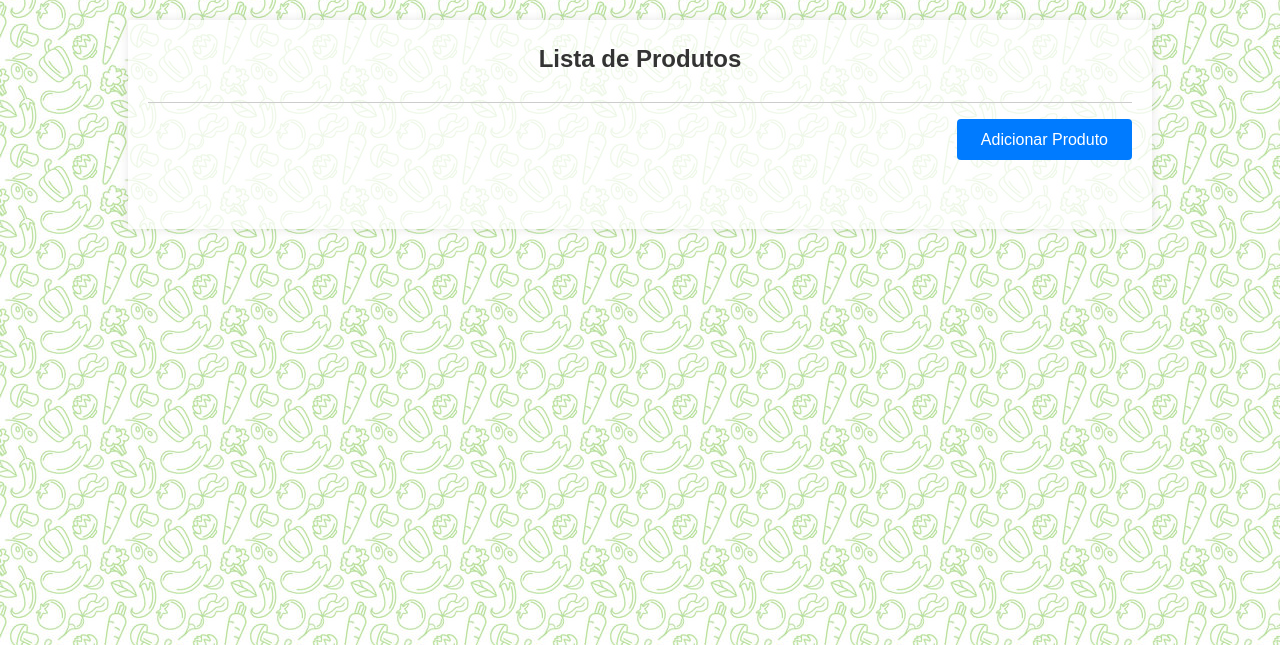
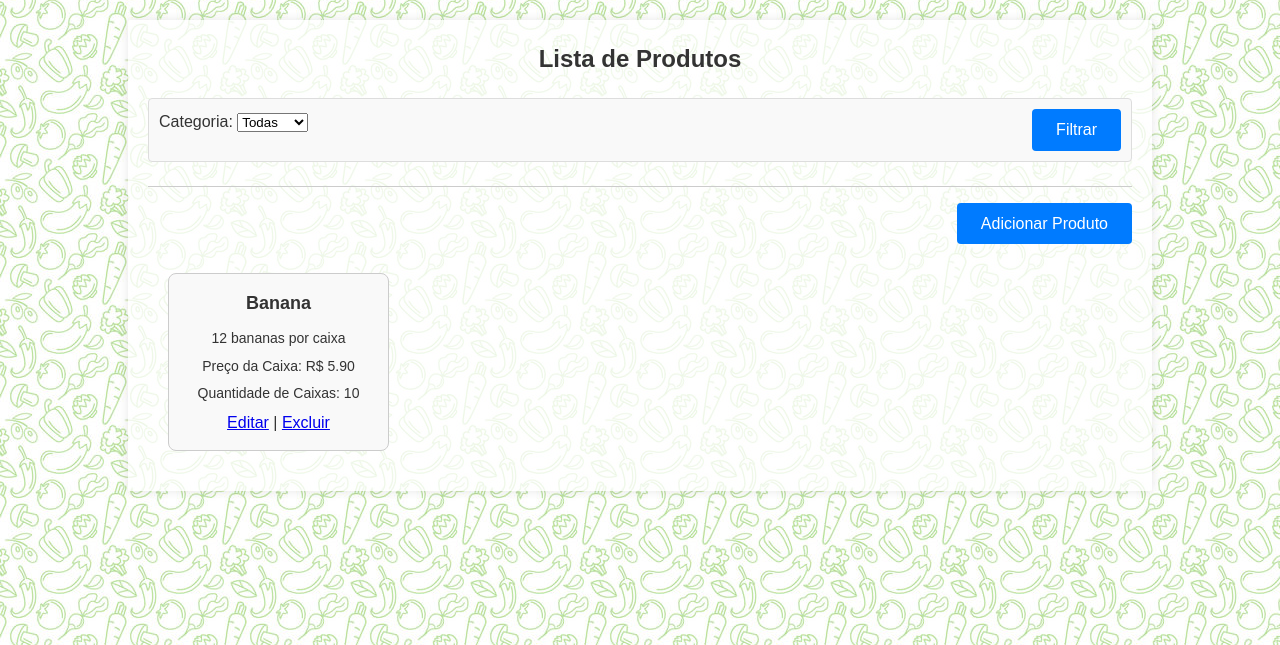
Before and after one commit to Renannz1/projeto-web-salefruits, a Django app: page /produtos/listar/ in a window 1280 px wide. Shown: the part 46-691 px from the top of the page. Run offline with Django 5.2, Linux system fonts and the light colour scheme; a user stored in the database is signed in; data comes from the database, SQL or seed files in the repository; both versions use the stored data as it was after the commit.

Commit message:
adicionado categorias e filtro para produtos

```diff
--- a/produto/forms.py
+++ b/produto/forms.py
@@ -6,4 +6,22 @@ from .models import Produto
 class ProdutoForm(forms.ModelForm):
     class Meta:
         model = Produto
-        fields = ['nome', 'descricao', 'preco', 'quantidade']
+        fields = ['nome', 'descricao', 'preco', 'quantidade', 'categoria']
+
+    # Personalizando os campos do formulario
+    def __init__(self, *args, **kwargs):
+        super().__init__(*args, **kwargs)
+        self.fields['preco'].label = 'Preço da Caixa'
+        self.fields['quantidade'].label = 'Quantidade de Caixas'
+
+
+
+# filtro para categorias
+class FiltroProdutoForm(forms.Form):
+    CATEGORIAS = (
+        ('', 'Todas'),
+        ('Fruta', 'Fruta'),
+        ('Legume', 'Legume'),
+        ('Verdura', 'Verdura'),
+    )
+    categoria = forms.ChoiceField(choices=CATEGORIAS, required=False, label='Categoria')
--- a/produto/models.py
+++ b/produto/models.py
@@ -1,5 +1,10 @@
 from django.db import models
 from django.contrib.auth.models import User
+
+class Categoria(models.TextChoices):
+    FRUTA = 'Fruta', 'Fruta'
+    LEGUME = 'Legume', 'Legume'
+    VERDURA = 'Verdura', 'Verdura'
 
 class Produto(models.Model):
     nome = models.CharField(max_length=100)
@@ -8,6 +13,8 @@ class Produto(models.Model):
     usuario = models.ForeignKey(User, on_delete=models.CASCADE, related_name='produtos')
     postado_em = models.DateTimeField(auto_now_add=True)
     quantidade = models.PositiveIntegerField(default=0)
+    categoria = models.CharField(max_length=10, choices=Categoria.choices, default=Categoria.FRUTA)
+
 
 
 
--- a/produto/static/produto/css/listar_produtos.css
+++ b/produto/static/produto/css/listar_produtos.css
@@ -58,3 +58,31 @@
     cursor: pointer;
     text-decoration: none;
 }
+
+/* Estilo do formulário de filtro */
+.form-filtro {
+    display: flex;
+    justify-content: space-between;
+    margin-bottom: 1rem;
+    padding: 1rem;
+    background-color: #f9f9f9;
+    border: 1px solid #ddd;
+    border-radius: 4px;
+    padding: 10px;
+
+}
+
+/* Estilo do botão de filtro */
+.form-filtro button {
+    background-color: #007bff;
+    color: #fff;
+    border: none;
+    padding: 0.75rem 1.5rem;
+    border-radius: 4px;
+    font-size: 1rem;
+    cursor: pointer;
+}
+
+.form-filtro button:hover {
+    background-color: #0056b3;
+}
--- a/produto/templates/produto/listar_produtos.html
+++ b/produto/templates/produto/listar_produtos.html
@@ -14,14 +14,17 @@
 
     <h2 class="titulo">Lista de Produtos</h2>  <!-- Cabeçalho da lista de produtos -->
 
+    <form method="get" class="form-filtro">
+        {{ form.as_p }}
+        <button type="submit">Filtrar</button>
+    </form>
+
     <!-- Linha horizontal para separar o cabeçalho dos produtos -->
     <hr class="linha-separadora">
 
-    <!-- Contêiner para o botão -->
     <div class="container-botoes">
         <a href="{% url 'adicionar_produto' %}" class="btn-adicionar">Adicionar Produto</a>
     </div>
-
 
     <div class="produto-grid">
         <!-- Loop através de cada produto na lista -->
@@ -29,8 +32,8 @@
             <div class="produto-card">
                 <h3>{{ produto.nome }}</h3>
                 <p>{{ produto.descricao }}</p>
-                <p>Preço: R$ {{ produto.preco }}</p>
-                <p>Quantidade: {{ produto.quantidade }}</p>
+                <p>Preço da Caixa: R$ {{ produto.preco }}</p>
+                <p>Quantidade de Caixas: {{ produto.quantidade }}</p>
 
 
                 <!-- Links para editar e excluir o produto -->
--- a/produto/views.py
+++ b/produto/views.py
@@ -1,12 +1,19 @@
 from django.shortcuts import render, redirect, get_object_or_404
 from django.contrib.auth.decorators import login_required
 from .models import Produto
-from .forms import ProdutoForm
+from .forms import FiltroProdutoForm, ProdutoForm
 
 @login_required
 def listar_produtos(request):
-    produtos = Produto.objects.filter(usuario=request.user)
-    return render(request, 'produto/listar_produtos.html', {'produtos': produtos})
+    form = FiltroProdutoForm(request.GET)
+    produtos = Produto.objects.all()
+
+    if form.is_valid():
+        categoria = form.cleaned_data.get('categoria')
+        if categoria:
+            produtos = produtos.filter(categoria=categoria)
+
+    return render(request, 'produto/listar_produtos.html', {'produtos': produtos, 'form': form})
 
 @login_required
 def adicionar_produto(request):
@@ -23,7 +30,7 @@ def adicionar_produto(request):
 
 @login_required
 def editar_produto(request, id):
-    produto = get_object_or_404(Produto, id=id, usuario=request.user)
+    produto = get_object_or_404(Produto, pk=id)
     if request.method == 'POST':
         form = ProdutoForm(request.POST, instance=produto)
         if form.is_valid():
```
Also changed, not shown: db.sqlite3, produto/migrations/0003_produto_categoria.py (added), usuarios/static/usuarios/css/listar_usuarios.css (line endings or trailing spaces).
